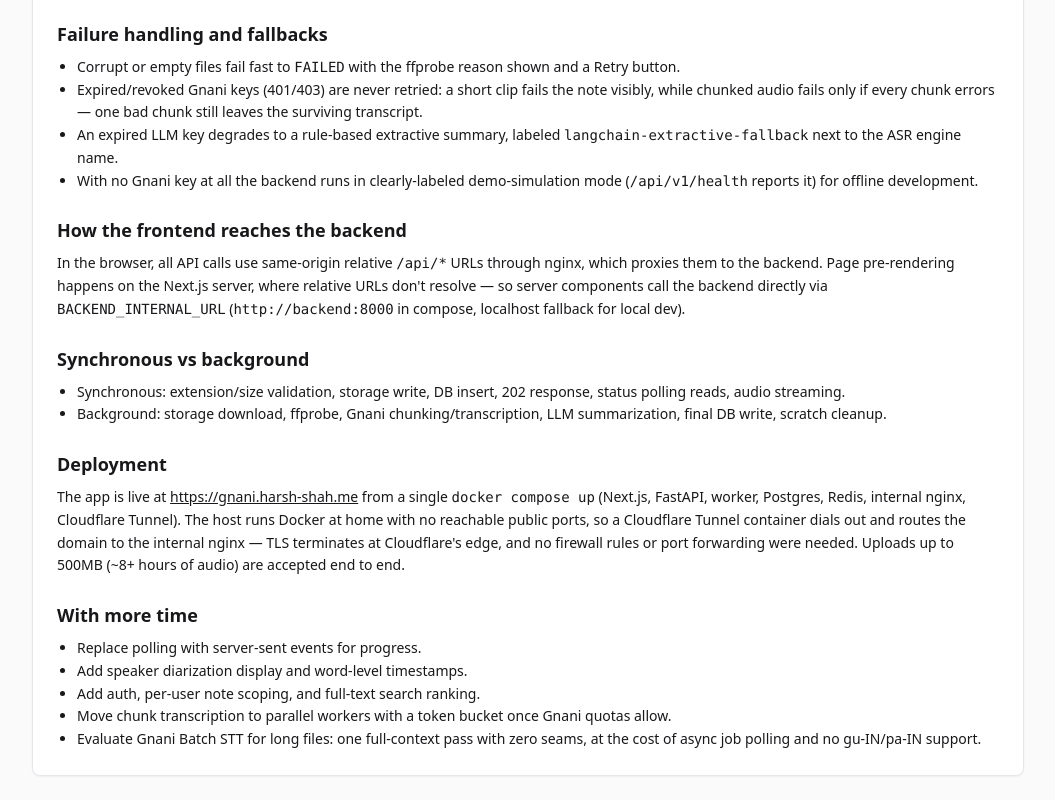
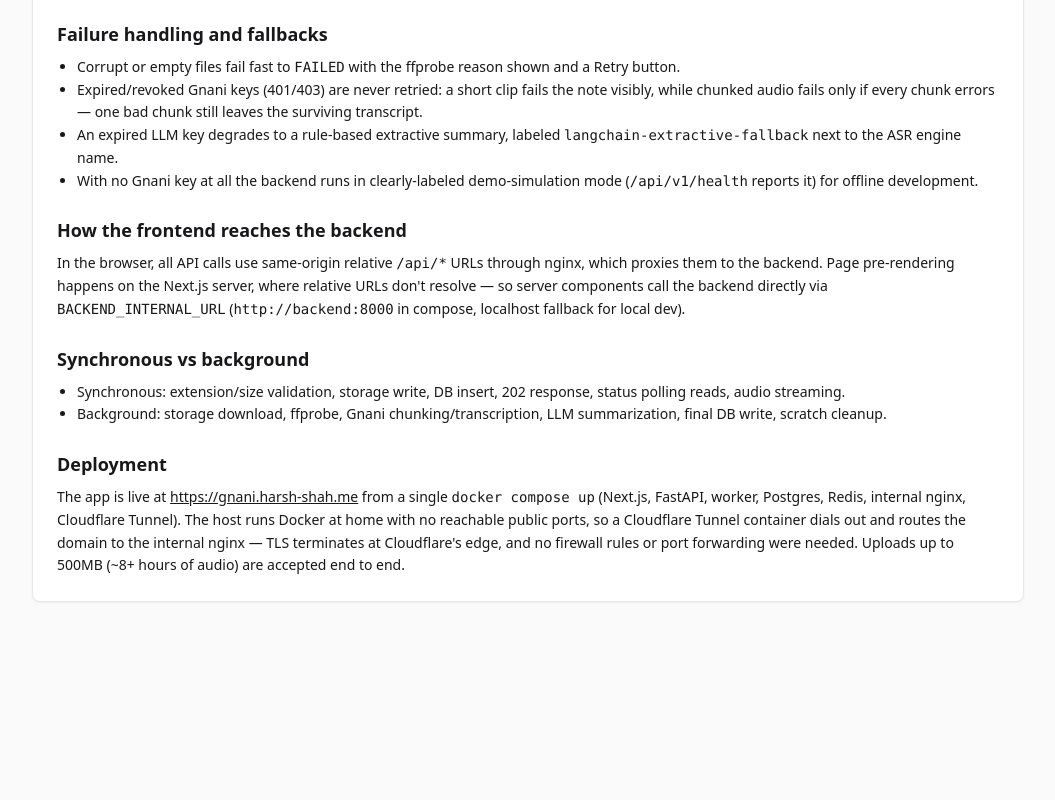
Before and after one commit to Enky-yy/gnani-home-assessment, a Next.js app in the folder frontend/: page /architecture in a window 1280 px wide. Shown: the part 816-1616 px from the top of the page, without its empty margins (112-1167 px from the left). After the commit the page ends 1442 px from the top, so only its background shows below. Built offline with nearby package versions, Linux system fonts and the light colour scheme.

Commit message:
docs: drop 'with more time' from in-app architecture page

```diff
--- a/frontend/app/architecture/page.tsx
+++ b/frontend/app/architecture/page.tsx
@@ -99,16 +99,6 @@
         </p>
       </section>
 
-      <section className="grid gap-2 text-sm leading-relaxed">
-        <h2 className="text-lg font-semibold">With more time</h2>
-        <ul className="list-disc pl-5">
-          <li>Replace polling with server-sent events for progress.</li>
-          <li>Add speaker diarization display and word-level timestamps.</li>
-          <li>Add auth, per-user note scoping, and full-text search ranking.</li>
-          <li>Move chunk transcription to parallel workers with a token bucket once Gnani quotas allow.</li>
-          <li>Evaluate Gnani Batch STT for long files: one full-context pass with zero seams, at the cost of async job polling and no gu-IN/pa-IN support.</li>
-        </ul>
-      </section>
     </article>
   );
 }
```
